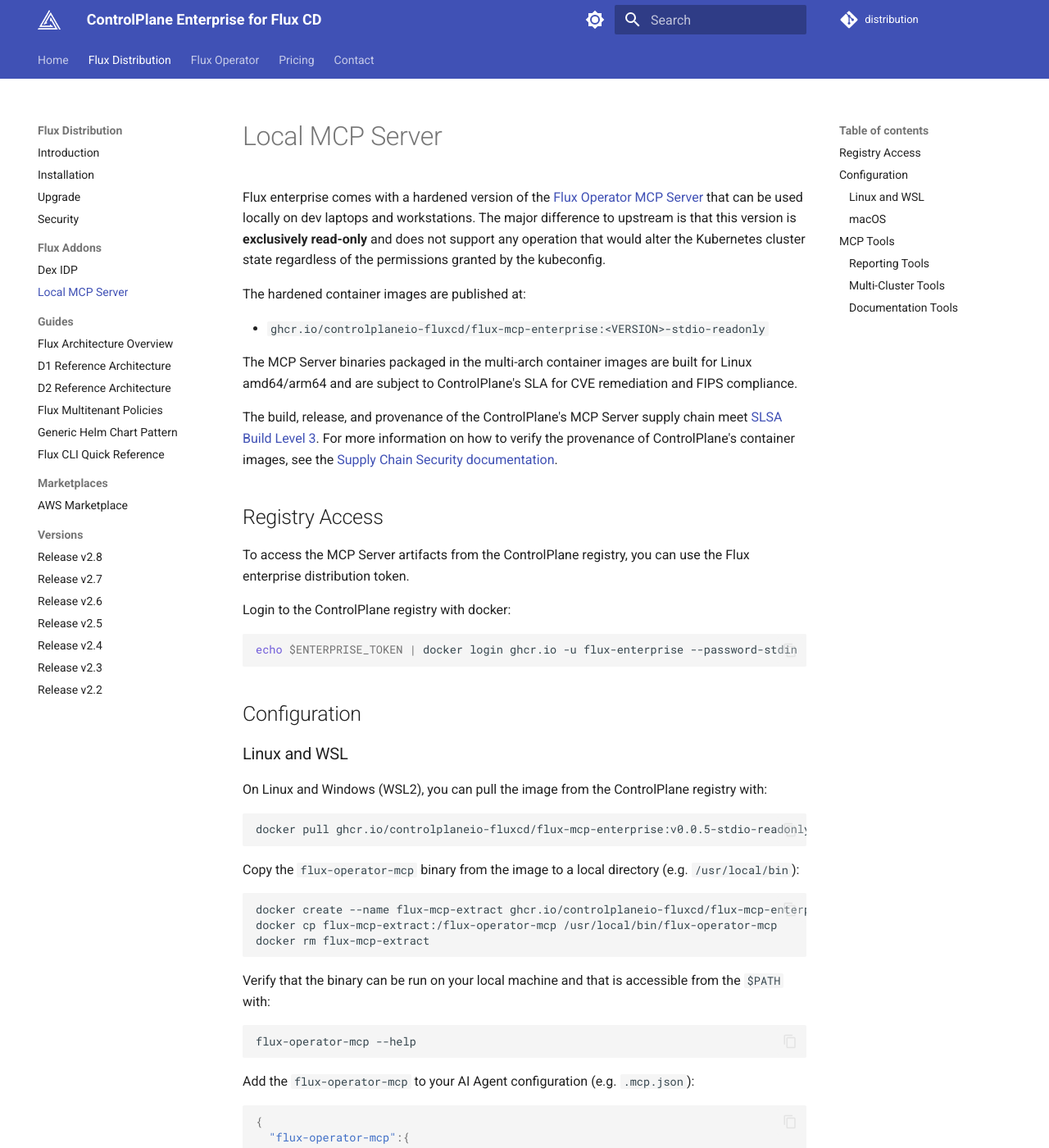
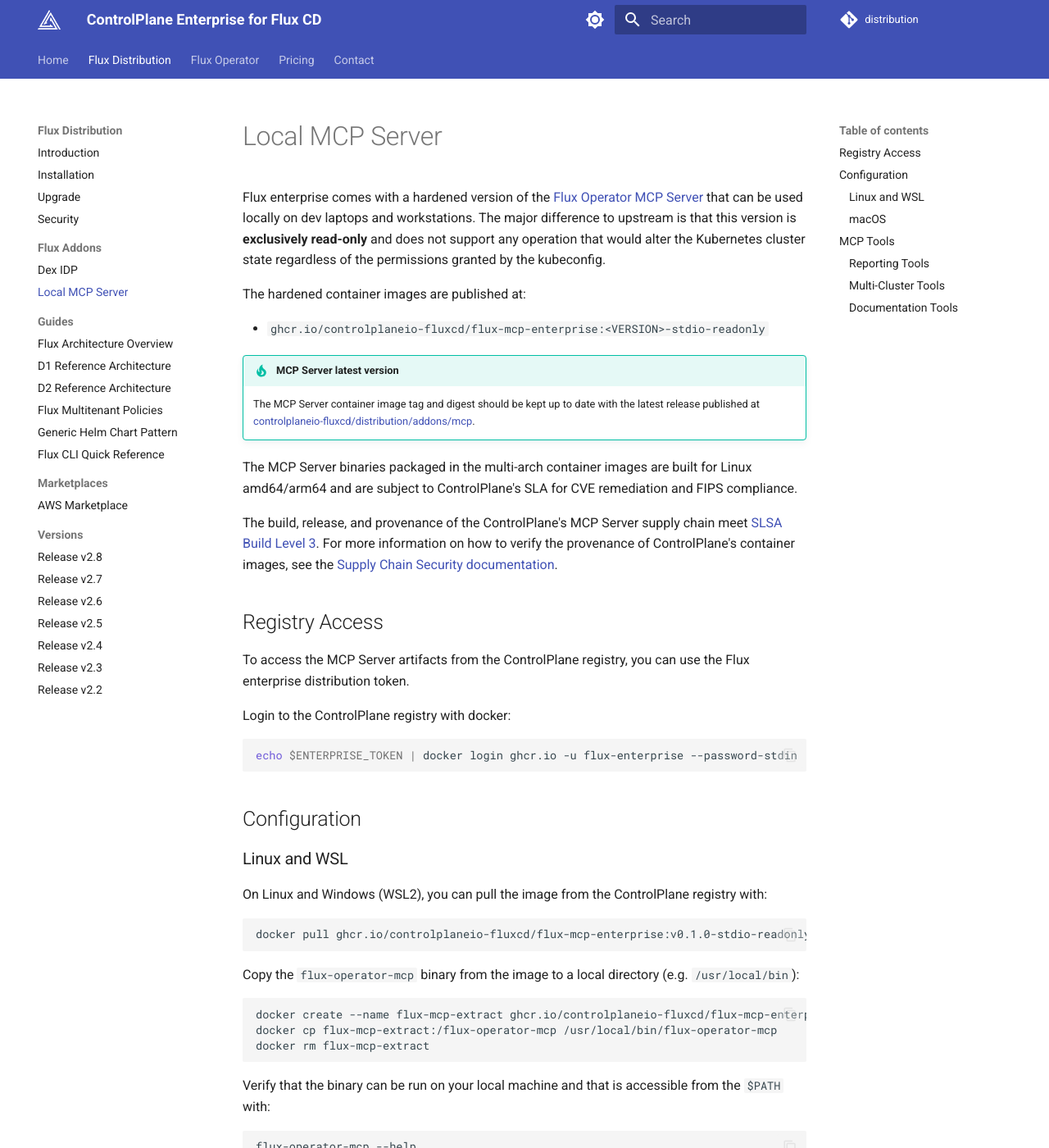
Before and after one commit to controlplaneio-fluxcd/distribution, an MkDocs documentation site: the page built from docs/addons/mcp-stdio.md, in a window 1280 px wide and 1400 px high. Shown: the whole window at 82% size. Built offline with MkDocs 1.6.1 and Material for MkDocs 9.7.7, drawn with Linux system fonts in a browser that asks for light colours; comment, search, counter and statistics services are not loaded; some of the changed text lies outside the part shown.

Commit message:
Add mcp addon pins and dynamic addons vulnerability scan
Signed-off-by: Matheus Pimenta <matheuscscp@gmail.com>

````diff
--- /dev/null
+++ b/addons/mcp/images/v0.1.0/enterprise-http.yaml
@@ -0,0 +1,4 @@
+images:
+  - name: ghcr.io/controlplaneio-fluxcd/flux-mcp-enterprise
+    newTag: v0.1.0
+    digest: sha256:bf5e936a1e82d1fa590b05cb47469bfcca8306492eecd5f0862a7f13a000fe4d
--- /dev/null
+++ b/addons/mcp/images/v0.1.0/enterprise-stdio-readonly.yaml
@@ -0,0 +1,4 @@
+images:
+  - name: ghcr.io/controlplaneio-fluxcd/flux-mcp-enterprise
+    newTag: v0.1.0-stdio-readonly
+    digest: sha256:2b32ca6d821ee197390fa8896dce1debe3bcdae0d8f8303538a3c324fd499205
--- a/docs/addons/mcp-stdio.md
+++ b/docs/addons/mcp-stdio.md
@@ -14,6 +14,11 @@
 The hardened container images are published at:
 
 - `ghcr.io/controlplaneio-fluxcd/flux-mcp-enterprise:<VERSION>-stdio-readonly`
+
+!!! tip "MCP Server latest version"
+
+    The MCP Server container image tag and digest should be kept up to date
+    with the latest release published at [controlplaneio-fluxcd/distribution/addons/mcp](https://github.com/controlplaneio-fluxcd/distribution/tree/main/addons/mcp).
 
 The MCP Server binaries packaged in the multi-arch container images are built
 for Linux amd64/arm64 and are subject to ControlPlane's SLA for CVE remediation and FIPS compliance.
@@ -41,13 +46,13 @@
 On Linux and Windows (WSL2), you can pull the image from the ControlPlane registry with:
 
 ```shell
-docker pull ghcr.io/controlplaneio-fluxcd/flux-mcp-enterprise:v0.0.5-stdio-readonly
+docker pull ghcr.io/controlplaneio-fluxcd/flux-mcp-enterprise:v0.1.0-stdio-readonly
 ```
 
 Copy the `flux-operator-mcp` binary from the image to a local directory (e.g. `/usr/local/bin`):
 
 ```shell
-docker create --name flux-mcp-extract ghcr.io/controlplaneio-fluxcd/flux-mcp-enterprise:v0.0.5-stdio-readonly
+docker create --name flux-mcp-extract ghcr.io/controlplaneio-fluxcd/flux-mcp-enterprise:v0.1.0-stdio-readonly
 docker cp flux-mcp-extract:/flux-operator-mcp /usr/local/bin/flux-operator-mcp
 docker rm flux-mcp-extract
 ```
@@ -89,7 +94,7 @@
       "run", "--rm", "-i",
       "-v", "/path/to/.kube/config:/home/nonroot/.kube/config:ro",
       "-e", "KUBECONFIG=/home/nonroot/.kube/config",
-      "ghcr.io/controlplaneio-fluxcd/flux-mcp-enterprise:v0.0.5-stdio-readonly",
+      "ghcr.io/controlplaneio-fluxcd/flux-mcp-enterprise:v0.1.0-stdio-readonly",
       "serve"
     ]
   }
````
Also changed, not shown: 4 other files.
